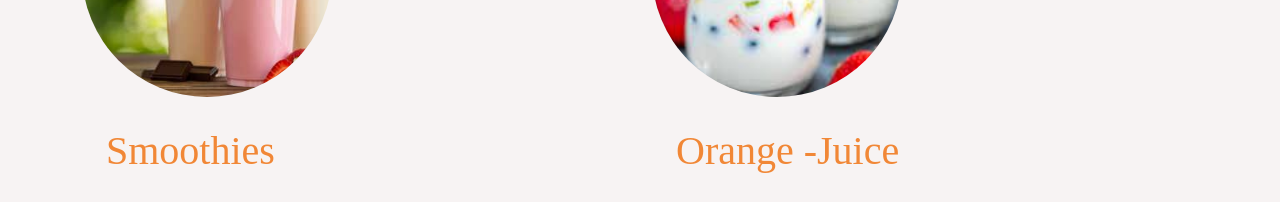
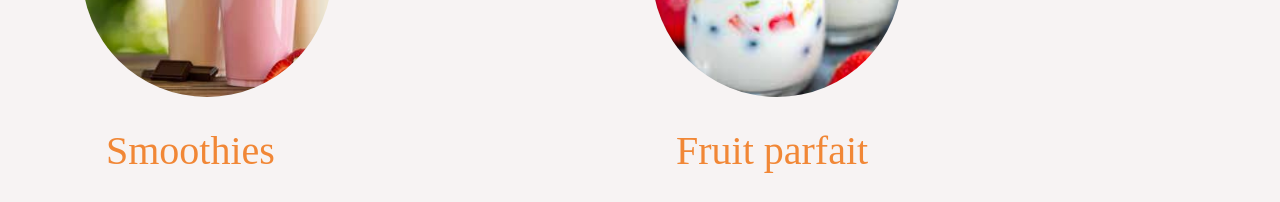
Before and after one commit to Rozymacassy/GTS-project-RAF-Vegan-place, a plain HTML site: page diet-drinks.html in a window 1280 px wide. Shown: the part 1980-2182 px from the top of the page. Drawn offline with nearby package versions, Linux system fonts and the light colour scheme; a web font is replaced by a local one.

Commit message:
modified

```diff
--- a/diet-drinks.html
+++ b/diet-drinks.html
@@ -139,7 +139,7 @@
             <img src="/images/parfait.jpg" alt="">
           </div>
           <div class="food-description">
-            <h2 class="food-titile">Orange -Juice</h2>
+            <h2 class="food-titile">Fruit parfait</h2>
             <p>
               whole milk plain yogurt, Vanilla extract, Honey, Strawberries, Raspberries, Blackberries, Kiwi
             </p>
```
